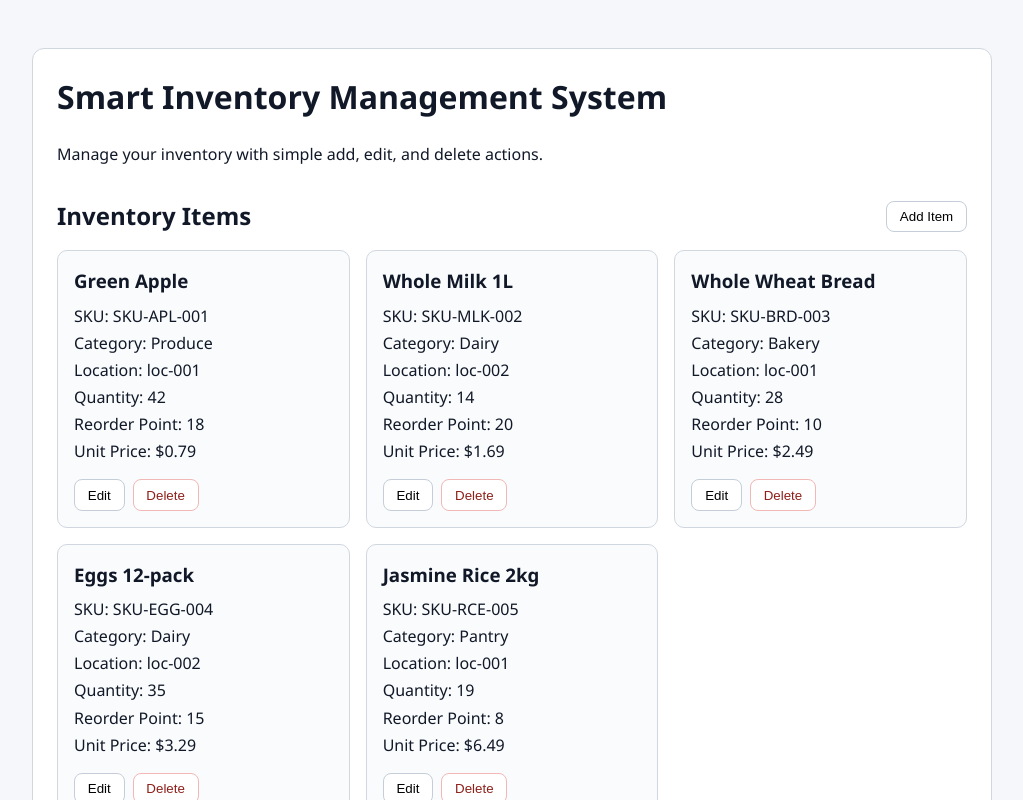
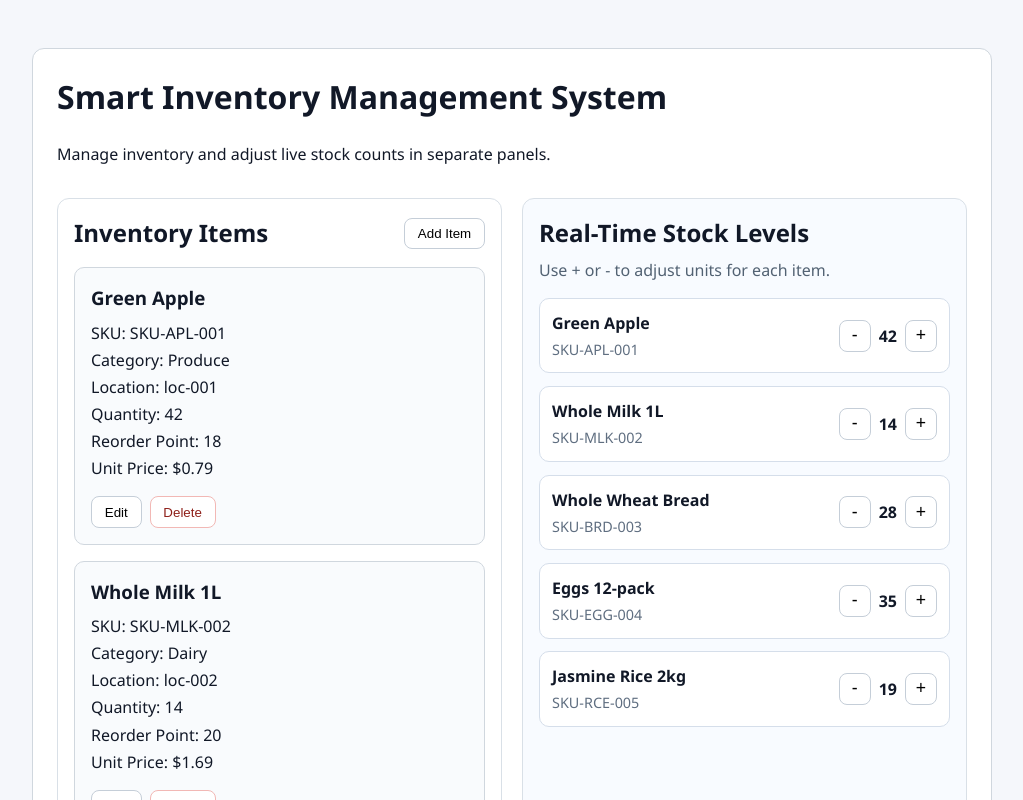
Before and after one commit to pgowin/Smart-Inventory-Management-System, a React (Vite) app in the folder System-Inventory-Management-System/: page / in a window 1280 px wide. Shown: the top 800 px of the page, without its empty margins (128-1151 px from the left). Built offline with nearby package versions, Linux system fonts and the light colour scheme.

Commit message:
Prompt 5: created a real time stock display that allows add or deleting a unit

```diff
--- a/System-Inventory-Management-System/src/App.css
+++ b/System-Inventory-Management-System/src/App.css
@@ -11,8 +11,18 @@
   margin-top: 0;
 }
 
+.panels-grid {
+  margin-top: 2rem;
+  display: grid;
+  gap: 1.25rem;
+  grid-template-columns: repeat(auto-fit, minmax(320px, 1fr));
+}
+
 .inventory-items {
-  margin-top: 2rem;
+  border: 1px solid #d9e0e7;
+  border-radius: 12px;
+  padding: 1rem;
+  background: #ffffff;
 }
 
 .inventory-items__header {
@@ -71,3 +81,69 @@ button.danger {
   border-color: #f2b8b5;
   color: #8e1f19;
 }
+
+.stock-levels-panel {
+  border: 1px solid #d9e0e7;
+  border-radius: 12px;
+  padding: 1rem;
+  background: #f8fbff;
+}
+
+.stock-levels-panel__header {
+  margin-bottom: 1rem;
+}
+
+.stock-levels-panel__header h2 {
+  margin: 0;
+}
+
+.stock-levels-panel__header p {
+  margin: 0.4rem 0 0;
+  color: #526273;
+}
+
+.stock-levels-panel__list {
+  display: grid;
+  gap: 0.8rem;
+}
+
+.stock-level-card {
+  display: flex;
+  align-items: center;
+  justify-content: space-between;
+  gap: 1rem;
+  border: 1px solid #d5deea;
+  border-radius: 10px;
+  padding: 0.75rem;
+  background: #ffffff;
+}
+
+.stock-level-card h3 {
+  margin: 0;
+  font-size: 1rem;
+}
+
+.stock-level-card p {
+  margin: 0.25rem 0 0;
+  color: #5f6e80;
+  font-size: 0.9rem;
+}
+
+.stock-level-card__controls {
+  display: flex;
+  align-items: center;
+  gap: 0.5rem;
+}
+
+.stock-level-card__controls button {
+  width: 2rem;
+  height: 2rem;
+  padding: 0;
+  font-size: 1.1rem;
+  line-height: 1;
+}
+
+.stock-level-card__controls strong {
+  min-width: 2ch;
+  text-align: center;
+}
--- a/System-Inventory-Management-System/src/App.tsx
+++ b/System-Inventory-Management-System/src/App.tsx
@@ -1,12 +1,20 @@
 import './App.css'
+import { useInventoryItems } from './features/inventory-items/hooks/useInventoryItems'
 import { InventoryItemsView } from './features/inventory-items/components/InventoryItemsView'
+import { StockLevelsView } from './features/stock-levels/components/StockLevelsView'
 
 function App() {
+  const inventoryStore = useInventoryItems()
+
   return (
     <main className="app-shell">
       <h1>Smart Inventory Management System</h1>
-      <p>Manage your inventory with simple add, edit, and delete actions.</p>
-      <InventoryItemsView />
+      <p>Manage inventory and adjust live stock counts in separate panels.</p>
+
+      <div className="panels-grid">
+        <InventoryItemsView inventoryStore={inventoryStore} />
+        <StockLevelsView inventoryStore={inventoryStore} />
+      </div>
     </main>
   )
 }
--- a/System-Inventory-Management-System/src/features/inventory-items/components/InventoryItemsView.tsx
+++ b/System-Inventory-Management-System/src/features/inventory-items/components/InventoryItemsView.tsx
@@ -1,4 +1,4 @@
-import { useInventoryItems } from '../hooks/useInventoryItems'
+import type { InventoryItemsStore } from '../hooks/useInventoryItems'
 import type { InventoryItem, InventoryItemInput } from '../types'
 
 function promptText(label: string, currentValue = '') {
@@ -67,8 +67,12 @@ function promptItemFields(seed?: InventoryItem): InventoryItemInput | null {
   }
 }
 
-export function InventoryItemsView() {
-  const { items, addItem, editItem, deleteItem } = useInventoryItems()
+type InventoryItemsViewProps = {
+  inventoryStore: InventoryItemsStore
+}
+
+export function InventoryItemsView({ inventoryStore }: InventoryItemsViewProps) {
+  const { items, addItem, editItem, deleteItem } = inventoryStore
 
   const handleAddItem = () => {
     const newItemInput = promptItemFields()
--- a/System-Inventory-Management-System/src/features/inventory-items/hooks/useInventoryItems.ts
+++ b/System-Inventory-Management-System/src/features/inventory-items/hooks/useInventoryItems.ts
@@ -2,6 +2,14 @@ import { useEffect, useState } from 'react'
 import { localCacheKeys } from '../../../shared/utils/localCache'
 import { inventoryItemsService } from '../services/inventoryItemsService'
 import type { InventoryItem, InventoryItemInput } from '../types'
+
+export type InventoryItemsStore = {
+  items: InventoryItem[]
+  addItem: (input: InventoryItemInput) => void
+  editItem: (id: string, input: InventoryItemInput) => void
+  deleteItem: (id: string) => void
+  adjustItemQuantity: (id: string, delta: number) => void
+}
 
 function loadItemsFromCache(): InventoryItem[] | null {
   const raw = localStorage.getItem(localCacheKeys.inventoryItems)
@@ -17,7 +25,7 @@ function loadItemsFromCache(): InventoryItem[] | null {
   }
 }
 
-export function useInventoryItems() {
+export function useInventoryItems(): InventoryItemsStore {
   const [items, setItems] = useState<InventoryItem[]>(() => {
     const cachedItems = loadItemsFromCache()
     if (cachedItems) {
@@ -48,10 +56,27 @@ export function useInventoryItems() {
     setItems((current) => current.filter((item) => item.id !== id))
   }
 
+  const adjustItemQuantity = (id: string, delta: number) => {
+    setItems((current) =>
+      current.map((item) => {
+        if (item.id !== id) {
+          return item
+        }
+
+        return {
+          ...item,
+          quantity: Math.max(0, item.quantity + delta),
+          updatedAt: new Date().toISOString(),
+        }
+      }),
+    )
+  }
+
   return {
     items,
     addItem,
     editItem,
     deleteItem,
+    adjustItemQuantity,
   }
 }
--- a/System-Inventory-Management-System/src/features/stock-levels/components/StockLevelsView.tsx
+++ b/System-Inventory-Management-System/src/features/stock-levels/components/StockLevelsView.tsx
@@ -1,4 +1,47 @@
-// Stock levels dashboard scaffold.
-export function StockLevelsView() {
-  return null
+import type { InventoryItemsStore } from '../../inventory-items/hooks/useInventoryItems'
+
+type StockLevelsViewProps = {
+  inventoryStore: InventoryItemsStore
 }
+
+export function StockLevelsView({ inventoryStore }: StockLevelsViewProps) {
+  const { items, adjustItemQuantity } = inventoryStore
+
+  return (
+    <section className="stock-levels-panel">
+      <div className="stock-levels-panel__header">
+        <h2>Real-Time Stock Levels</h2>
+        <p>Use + or - to adjust units for each item.</p>
+      </div>
+
+      <div className="stock-levels-panel__list">
+        {items.map((item) => (
+          <article className="stock-level-card" key={item.id}>
+            <div>
+              <h3>{item.name}</h3>
+              <p>{item.sku}</p>
+            </div>
+
+            <div className="stock-level-card__controls">
+              <button
+                type="button"
+                aria-label={`Decrease stock for ${item.name}`}
+                onClick={() => adjustItemQuantity(item.id, -1)}
+              >
+                -
+              </button>
+              <strong>{item.quantity}</strong>
+              <button
+                type="button"
+                aria-label={`Increase stock for ${item.name}`}
+                onClick={() => adjustItemQuantity(item.id, 1)}
+              >
+                +
+              </button>
+            </div>
+          </article>
+        ))}
+      </div>
+    </section>
+  )
+}
```
Also changed, not shown: 1 other file (tests, documents, lock files or other folders).
